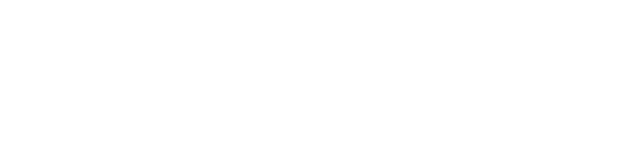
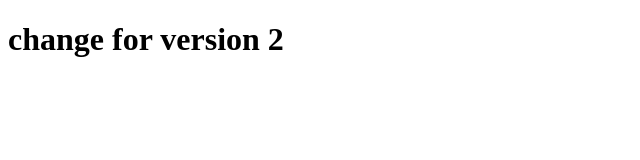
Before and after one commit to Ankitrock94/My-repro, a plain HTML site: page Index.html in a window 1280 px wide. Shown: the whole page, without its empty margins (0-640 px from the left). Drawn offline with Linux system fonts and the light colour scheme.

Commit message:
second version html

```diff
--- a/Index.html
+++ b/Index.html
@@ -2,10 +2,11 @@
 <html lang="en">
 <head>
     <meta charset="UTF-8">
-    <meta name="viewport" content="width=device-width, initial-scale=1.0">
+    <meta name="viewport" content="width=git, initial-scale=1.0">
+
     <title>Document</title>
 </head>
 <body>
-
+    <h1> change for version 2</h1>
 </body>
 </html>
```
